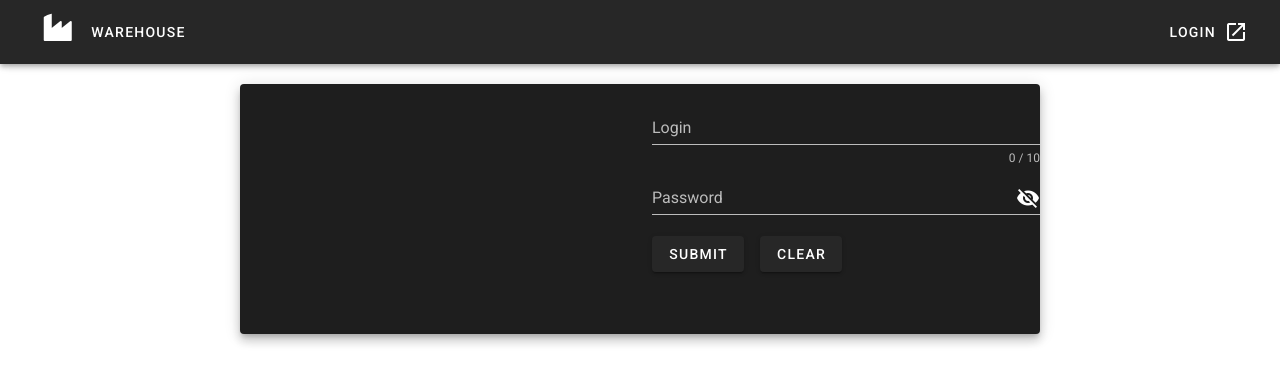
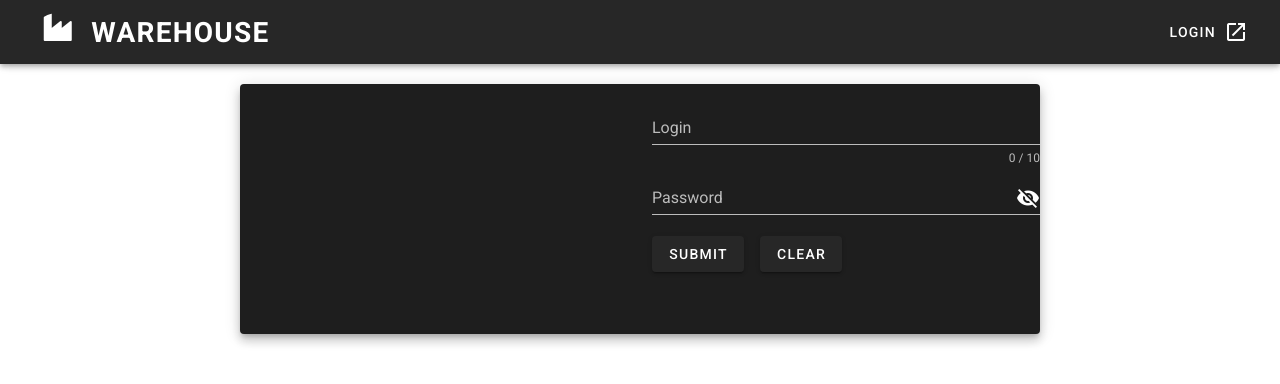
Before and after one commit to pxmaciej/frontend_warehouse, a Vue app: page /login in a window 1280 px wide. Shown: the top 384 px of the page. Built offline with nearby package versions, Linux system fonts and the light colour scheme.

Commit message:
edit Login navbar components

```diff
--- a/src/components/Login.vue
+++ b/src/components/Login.vue
@@ -64,7 +64,6 @@
     data: () => ({
       login: '',
       password:'',
-      select: null,
       show: false,
 
     }),
--- a/src/components/navbar.vue
+++ b/src/components/navbar.vue
@@ -10,7 +10,7 @@
             <v-avatar class="d-block text-center mx-auto mt-3" size="50">
                 <i class="fa fa-industry navavatar" aria-hidden="true"></i>
             </v-avatar>
-            <span class="ml-2">Warehouse</span>
+            <span class="ml-2"><h1>Warehouse</h1></span>
        </v-btn>
       </div>
 
```
